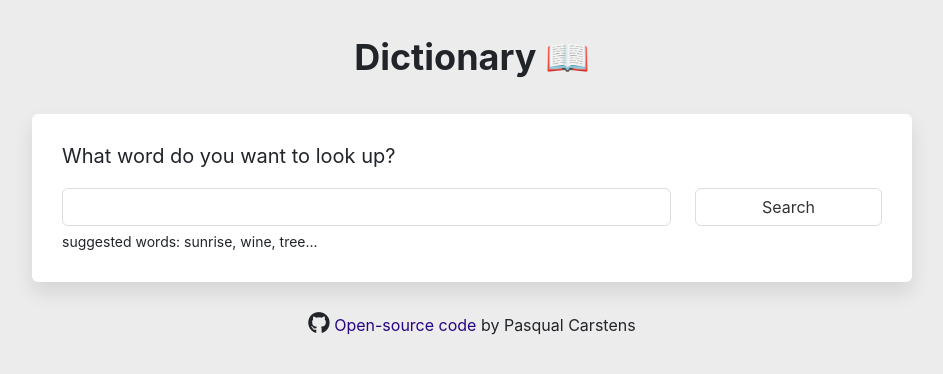
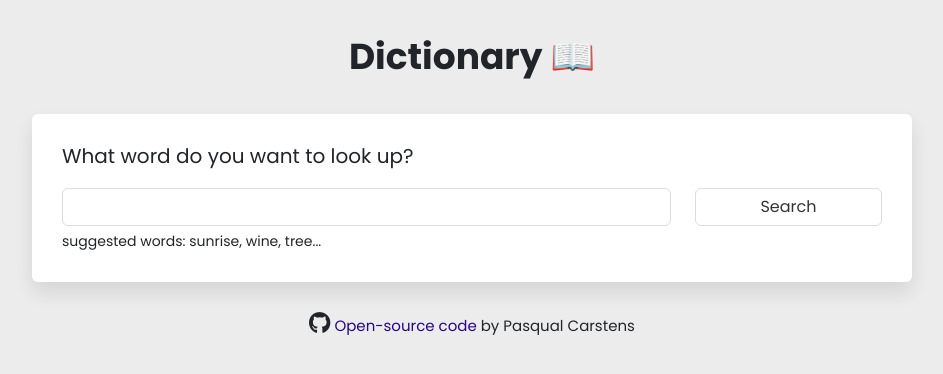
Before and after one commit to PasqualCarstens/react-dictionary-app, a React (Create React App) app: page / in a window 1280 px wide. Shown: the top 374 px of the page, without its empty margins (168-1111 px from the left). Built offline with nearby package versions, Linux system fonts and the light colour scheme.

Commit message:
Added a few styling finishes

```diff
--- a/public/index.html
+++ b/public/index.html
@@ -14,6 +14,12 @@
       rel="stylesheet"
       integrity="sha384-1BmE4kWBq78iYhFldvKuhfTAU6auU8tT94WrHftjDbrCEXSU1oBoqyl2QvZ6jIW3"
       crossorigin="anonymous"
+    />
+    <link rel="preconnect" href="https://fonts.googleapis.com" />
+    <link rel="preconnect" href="https://fonts.gstatic.com" crossorigin />
+    <link
+      href="https://fonts.googleapis.com/css2?family=Poppins:ital,wght@0,400;0,500;0,600;0,700;1,400;1,500;1,600;1,700&display=swap"
+      rel="stylesheet"
     />
     <script
       src="https://kit.fontawesome.com/94cfdc87bd.js"
--- a/src/App.css
+++ b/src/App.css
@@ -9,6 +9,7 @@ a {
 .App {
   max-width: 960px;
   margin: 0 auto;
+  font-family: "Poppins", sans-serif;
 }
 
 .App-header {
@@ -21,6 +22,7 @@ a {
 .App-footer {
   margin: 30px 0;
   text-align: center;
+  font-size: 15px;
 }
 
 .App-footer a {
```
